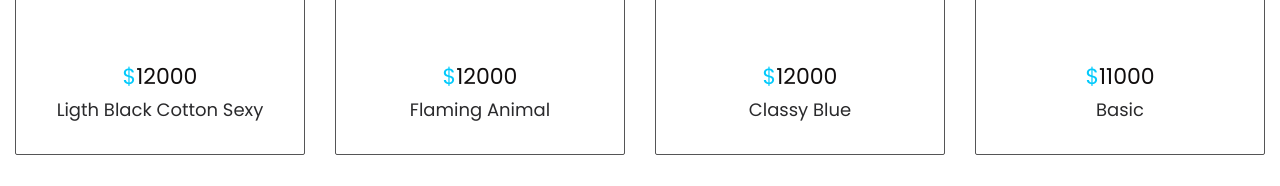
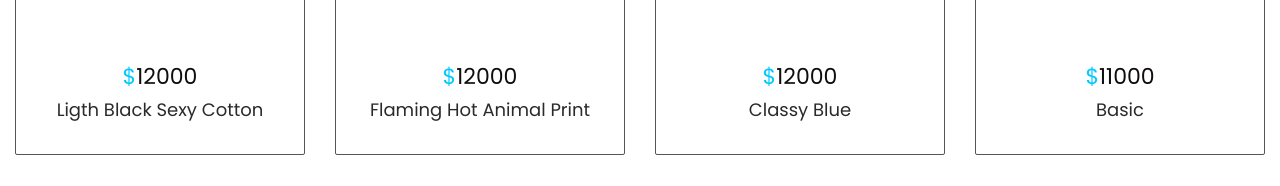
Before and after one commit to matiaskelman/KeyTrack, a plain HTML site: page index.html in a window 1280 px wide. Shown: the part 2461-2647 px from the top of the page. Drawn offline with nearby package versions, Linux system fonts and the light colour scheme; some packages are replaced by stand-ins of ours; files whose address does not match are found by name.

```diff
--- a/index.html
+++ b/index.html
@@ -164,14 +164,15 @@
                   <div class="glasses_box">
                      <figure><img src="images/keyTrackImg1.png" alt="#"/></figure>
                      <h3><span class="blu">$</span>12000</h3>
-                     <p>Ligth Black Cotton Sexy</p>
+                     <p>Ligth Black Sexy Cotton</p>
                   </div>
                </div>
                <div class="col-xl-3 col-lg-3 col-md-6 col-sm-6">
                   <div class="glasses_box">
                      <figure><img src="images/keyTrackImg2.png" alt="#"/></figure>
                      <h3><span class="blu">$</span>12000</h3>
-                     <p>Flaming Animal</p>
+                     <p>Flaming Hot Animal Print
+                     </p>
                   </div>
                </div>
                <div class="col-xl-3 col-lg-3 col-md-6 col-sm-6">
```
